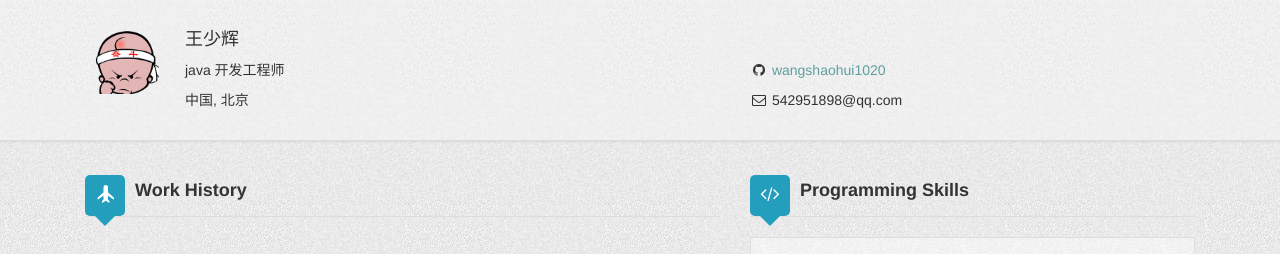
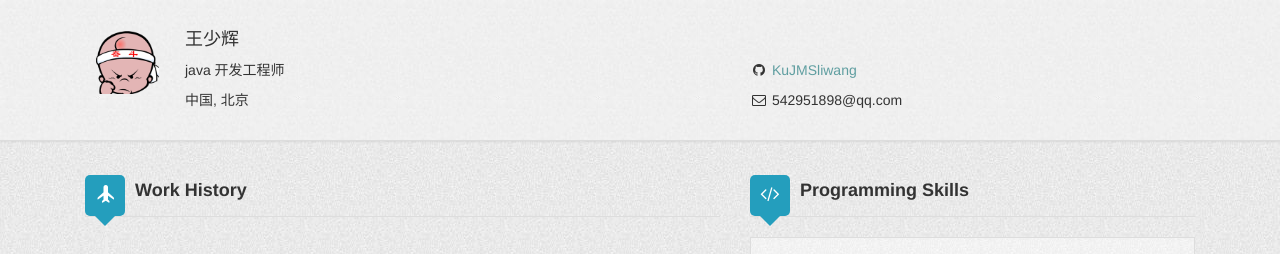
Before and after one commit to KuJMSliwang/KuJMSliwang.github.io, a Jekyll site: the page built from about.html, in a window 1280 px wide. Shown: the top 254 px of the page. Built offline with Jekyll 4.4.1, drawn with Linux system fonts in a browser that asks for light colours.

Commit message:
内容修改

```diff
--- a/CNAME
+++ b/CNAME
@@ -1 +1 @@
-wangshaohui1020.github.io
+KuJMSliwang.github.io
--- a/_config.yml
+++ b/_config.yml
@@ -3,7 +3,7 @@
 description: KuJMSli wang
 favicon: /assets/img/avatar.JPG
 baseurl:
-url: https://wangshaohui1020.github.io
+url: https://KuJMSliwang.github.io
 rss_url:
 
 # Build settings
--- a/_data/author.yml
+++ b/_data/author.yml
@@ -3,7 +3,7 @@
 title: java 开发工程师
 address: 中国, 北京
 email: 542951898@qq.com
-github: wangshaohui1020
+github: KuJMSliwang
 gavatar: /assets/img/avatar.JPG
 workHistory:
 - work3:
```
